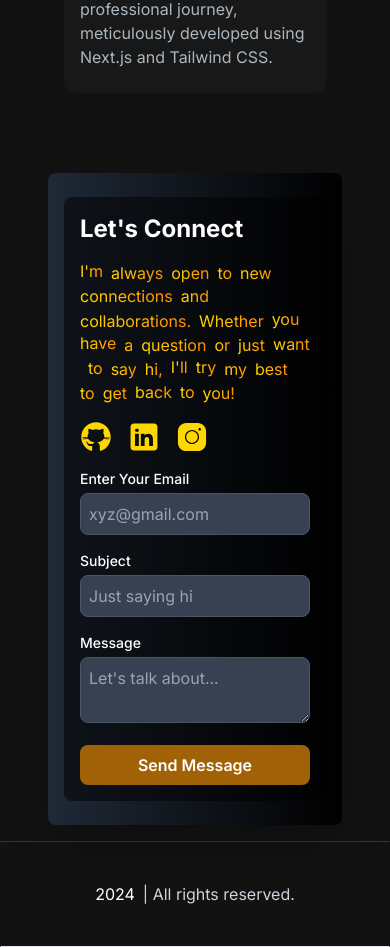
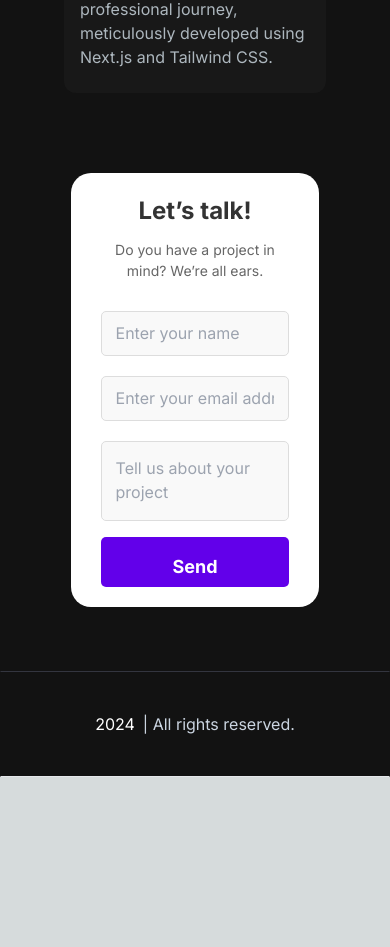
Before and after one commit to sam-chris-fullstack-engineer/Portfolio-website, a Next.js app: page / in a window 390 px wide. Shown: the part 3320-4267 px from the top of the page. After the commit the page ends 4097 px from the top, so only its background shows below. Built offline with nearby package versions, Linux system fonts and the light colour scheme; grey boxes are pictures that could not be loaded.

Commit message:
Update EmailSection design for better mobile view

```diff
--- a/src/app/components/EmailSection.jsx
+++ b/src/app/components/EmailSection.jsx
@@ -1,75 +1,137 @@
 import React, { useState, useEffect, forwardRef } from "react";
-import Image from "next/image";
-import GithubIcon from "../../../public/github-icon.svg";
-import LinkedinIcon from "../../../public/linkedin-icon.svg";
-import InstagramIcon from "../../../public/Instagram-icon.svg";
-import { Exo } from "next/font/google";
-import Link from "next/link";
-import styled, { keyframes } from "styled-components";
+import styled from "styled-components";
 
-const exo = Exo({
-  subsets: ["latin"],
-  weight: "400",
-  style: "normal",
-});
+const FormWrapper = styled.div`
+  display: flex;
+  flex-direction: row;
+  justify-content: center;
+  align-items: stretch;
+  background: #fff;
+  border-radius: 20px;
+  box-shadow: 0 10px 30px rgba(0, 0, 0, 0.1);
+  overflow: hidden;
+  max-width: 1200px;
+  margin: 0 auto;
 
-const wave = keyframes`
-  0%, 100% { transform: translateY(0); opacity: 1; }
-  20% { transform: translateY(-10%); opacity: 1; }
-  40% { transform: translateY(0); }
-  60% { transform: translateY(-5%); }
-  80% { transform: translateY(0); }
+  @media (max-width: 768px) {
+    flex-direction: column;
+    box-shadow: none;
+    max-width: 95%; /* Increased width for mobile */
+    border-radius: 20px;
+    padding: 0 20px;
+  }
 `;
 
-const WaveText = styled.span`
-  display: inline-block;
-  animation: ${wave} 2s ease-in-out infinite;
-  opacity: 1;
-  margin-right: ${({ isSpace }) => (isSpace ? "0.5em" : "0")};
-  background: linear-gradient(to right, #ffd700, #ff8c00);
-  -webkit-background-clip: text;
-  -webkit-text-fill-color: transparent;
-  background-clip: text;
-  text-fill-color: transparent;
+const LeftPanel = styled.div`
+  flex: 1;
+  background: url('/path/to/your/image.jpg') no-repeat center center;
+  background-size: cover;
+  border-top-left-radius: 20px;
+  border-bottom-left-radius: 20px;
+
+  @media (max-width: 768px) {
+    height: 180px; /* Reduced height for mobile */
+    border-top-right-radius: 20px;
+    border-bottom-left-radius: 0;
+  }
 `;
 
-const StaggeredWaveText = ({ text }) => {
-  const [isClient, setIsClient] = useState(false);
-  const [displayedText, setDisplayedText] = useState("");
+const RightPanel = styled.div`
+  flex: 1;
+  padding: 40px;
+  border-top-right-radius: 20px;
+  border-bottom-right-radius: 20px;
 
-  useEffect(() => {
-    setIsClient(true);
-    setDisplayedText(text);
-  }, [text]);
-
-  if (!isClient) {
-    return <span>{text}</span>;
+  @media (max-width: 1024px) {
+    padding: 30px;
   }
 
-  const charArray = displayedText.split(/( )/);
+  @media (max-width: 768px) {
+    padding: 20px 10px;
+    border-bottom-left-radius: 20px;
+    border-bottom-right-radius: 20px;
+  }
+`;
 
-  return (
-    <div>
-      {charArray.map((char, index) => (
-        <WaveText
-          key={index}
-          style={{ animationDelay: `${index * 0.1}s` }}
-          isSpace={char === " "}
-        >
-          {char}
-        </WaveText>
-      ))}
-    </div>
-  );
-};
+const FormTitle = styled.h2`
+  font-size: 28px;
+  font-weight: bold;
+  margin-bottom: 10px;
+  color: #333;
+
+  @media (max-width: 768px) {
+    font-size: 24px;
+    text-align: center;
+  }
+`;
+
+const FormSubtitle = styled.p`
+  margin-bottom: 20px;
+  color: #666;
+
+  @media (max-width: 768px) {
+    font-size: 14px;
+    text-align: center;
+  }
+`;
+
+const Input = styled.input`
+  width: 100%;
+  padding: 14px; /* Reduced padding for mobile */
+  margin: 10px 0; /* Reduced margin for mobile */
+  border: 1px solid #ddd;
+  border-radius: 5px;
+  background: #f9f9f9;
+
+  @media (max-width: 768px) {
+    height: 45px; /* Adjusted height for mobile */
+    font-size: 16px; /* Increased font size for better readability */
+  }
+`;
+
+const TextArea = styled.textarea`
+  width: 100%;
+  padding: 14px; /* Reduced padding for mobile */
+  margin: 10px 0; /* Reduced margin for mobile */
+  border: 1px solid #ddd;
+  border-radius: 5px;
+  background: #f9f9f9;
+  resize: none;
+
+  @media (max-width: 768px) {
+    height: 80px; /* Reduced height for mobile */
+    font-size: 16px; /* Increased font size for better readability */
+  }
+`;
+
+const SubmitButton = styled.button`
+  width: 100%;
+  padding: 16px; /* Reduced padding for mobile */
+  border: none;
+  border-radius: 5px;
+  background: #6200ea;
+  color: #fff;
+  font-weight: bold;
+  cursor: pointer;
+  transition: background 0.3s ease-in-out;
+
+  &:hover {
+    background: #3700b3;
+  }
+
+  @media (max-width: 768px) {
+    height: 50px; /* Adjusted height for mobile */
+    font-size: 18px; /* Increased font size for better readability */
+  }
+`;
 
 const EmailSection = forwardRef((props, ref) => {
   const [emailSubmitted, setEmailSubmitted] = useState(false);
   const [isLoading, setIsLoading] = useState(false);
   const [errors, setErrors] = useState({});
   const [formData, setFormData] = useState({
+    name: "",
     email: "",
-    subject: "",
     message: "",
   });
 
@@ -89,11 +151,11 @@ const EmailSection = forwardRef((props, ref) => {
       } else {
         delete formErrors.email;
       }
-    } else if (name === "subject") {
+    } else if (name === "name") {
       if (!value.trim()) {
-        formErrors.subject = "Subject is required.";
+        formErrors.name = "Name is required.";
       } else {
-        delete formErrors.subject;
+        delete formErrors.name;
       }
     } else if (name === "message") {
       if (!value.trim()) {
@@ -123,8 +185,8 @@ const EmailSection = forwardRef((props, ref) => {
       formErrors.email = "Please enter a valid email address.";
     }
 
-    if (!formData.subject.trim()) {
-      formErrors.subject = "Subject is required.";
+    if (!formData.name.trim()) {
+      formErrors.name = "Name is required.";
     }
     if (!formData.message.trim()) {
       formErrors.message = "Message is required.";
@@ -138,7 +200,7 @@ const EmailSection = forwardRef((props, ref) => {
 
     const data = {
       email: formData.email,
-      subject: formData.subject,
+      name: formData.name,
       message: formData.message,
     };
     const JSONdata = JSON.stringify(data);
@@ -178,129 +240,48 @@ const EmailSection = forwardRef((props, ref) => {
   };
 
   return (
-    <div
-      ref={ref}
-      className="relative bg-gradient-to-r from-gray-800 to-black text-white py-6 px-4 sm:py-12 sm:px-6 md:px-12 rounded-lg shadow-2xl mt-12"
-    >
-      <div className="bg-black bg-opacity-50 rounded-lg p-4 sm:p-6 md:p-12">
-        <section
-          className={`grid sm:grid-cols-1 md:grid-cols-2 gap-4 sm:gap-8 ${
-            emailSubmitted ? "blur-sm" : ""
-          }`}
-        >
-          <div className="z-10">
-            <h5 className="text-2xl sm:text-4xl font-bold mb-4 sm:mb-8">Let&apos;s Connect</h5>
-            <p className="text-gray-400 mb-4 sm:mb-6 overflow-hidden">
-              <StaggeredWaveText text="I&apos;m always open to new connections and collaborations. Whether you have a question or just want to say hi, I&apos;ll try my best to get back to you!" />
-            </p>
-            <div className="socials flex space-x-4 sm:space-x-6">
-              <Link href="https://github.com/sam-christopher07">
-                <Image
-                  src={GithubIcon}
-                  alt="Github Icon"
-                  className="w-8 h-8 sm:w-10 sm:h-10 hover:opacity-80 transition-opacity duration-300"
+    <div ref={ref} className="py-12 px-4">
+      <FormWrapper>
+        <LeftPanel />
+        <RightPanel>
+          <FormTitle>Let’s talk!</FormTitle>
+          <FormSubtitle>
+            Do you have a project in mind? We’re all ears.
+          </FormSubtitle>
+          <form onSubmit={handleSubmit}>
+            <Input
+              type="text"
+              name="name"
+              placeholder="Enter your name"
+              value={formData.name}
+              onChange={handleChange}
+              onBlur={handleBlur}
+              required
             />
-              </Link>
-              <Link href="https://www.linkedin.com/in/sam-christopher07/">
-                <Image
-                  src={LinkedinIcon}
-                  alt="Linkedin Icon"
-                  className="w-8 h-8 sm:w-10 sm:h-10 hover:opacity-80 transition-opacity duration-300"
-                />
-              </Link>
-              <Link href="#">
-                <Image
-                  src={InstagramIcon}
-                  alt="Instagram Icon"
-                  className="w-8 h-8 sm:w-10 sm:h-10 hover:opacity-80 transition-opacity duration-300"
-                />
-              </Link>
-            </div>
-          </div>
-          <div>
-            <form className="space-y-4 sm:space-y-6" onSubmit={handleSubmit}>
-              <div>
-                <label
-                  htmlFor="email"
-                  className="block text-sm font-medium mb-1 sm:mb-2"
-                >
-                  Enter Your Email
-                </label>
-                <input
+            <Input
+              type="email"
               name="email"
-                  type="email"
-                  id="email"
+              placeholder="Enter your email address"
               value={formData.email}
               onChange={handleChange}
               onBlur={handleBlur}
-                  className={`w-full p-2 sm:p-3 rounded-lg bg-gray-700 border ${
-                    errors.email ? "border-red-500" : "border-gray-600"
-                  } placeholder-gray-400 focus:outline-none focus:ring-2 focus:ring-yellow-500`}
-                  placeholder="xyz@gmail.com"
+              required
             />
-                {errors.email && (
-                  <p className="text-red-500 text-sm mt-1">*{errors.email}</p>
-                )}
-              </div>
-              <div>
-                <label
-                  htmlFor="subject"
-                  className="block text-sm font-medium mb-1 sm:mb-2"
-                >
-                  Subject
-                </label>
-                <input
-                  name="subject"
-                  type="text"
-                  id="subject"
-                  value={formData.subject}
-                  onChange={handleChange}
-                  onBlur={handleBlur}
-                  className={`w-full p-2 sm:p-3 rounded-lg bg-gray-700 border ${
-                    errors.subject ? "border-red-500" : "border-gray-600"
-                  } placeholder-gray-400 focus:outline-none focus:ring-2 focus:ring-yellow-500`}
-                  placeholder="Just saying hi"
-                />
-                {errors.subject && (
-                  <p className="text-red-500 text-sm mt-1">*{errors.subject}</p>
-                )}
-              </div>
-              <div>
-                <label
-                  htmlFor="message"
-                  className="block text-sm font-medium mb-1 sm:mb-2"
-                >
-                  Message
-                </label>
-                <textarea
+            <TextArea
               name="message"
-                  id="message"
+              placeholder="Tell us about your project"
               value={formData.message}
               onChange={handleChange}
               onBlur={handleBlur}
-                  className={`w-full p-2 sm:p-3 rounded-lg bg-gray-700 border ${
-                    errors.message ? "border-red-500" : "border-gray-600"
-                  } placeholder-gray-400 focus:outline-none focus:ring-2 focus:ring-yellow-500`}
-                  placeholder="Let&apos;s talk about..."
+              rows="4"
+              required
             />
-                {errors.message && (
-                  <p className="text-red-500 text-sm mt-1">*{errors.message}</p>
-                )}
-              </div>
-              <button
-                type="submit"
-                className="w-full py-2 sm:py-3 rounded-lg bg-yellow-700 hover:bg-yellow-900 font-semibold transition-colors duration-300 flex items-center justify-center"
-              >
-                {isLoading ? (
-                  <div className="spinner"></div>
-                ) : (
-                  "Send Message"
-                )}
-              </button>
+            <SubmitButton type="submit">
+              {isLoading ? <div className="spinner"></div> : "Send"}
+            </SubmitButton>
           </form>
-          </div>
-        </section>
-      </div>
+        </RightPanel>
+      </FormWrapper>
       {emailSubmitted && (
         <div className="fixed inset-0 flex items-center justify-center z-50 p-4 bg-opacity-75 bg-gray-900">
           <div className="bg-white rounded-lg shadow-lg p-6 max-w-xs w-full">
```
Lines whose indentation alone changed are shown as unchanged.
